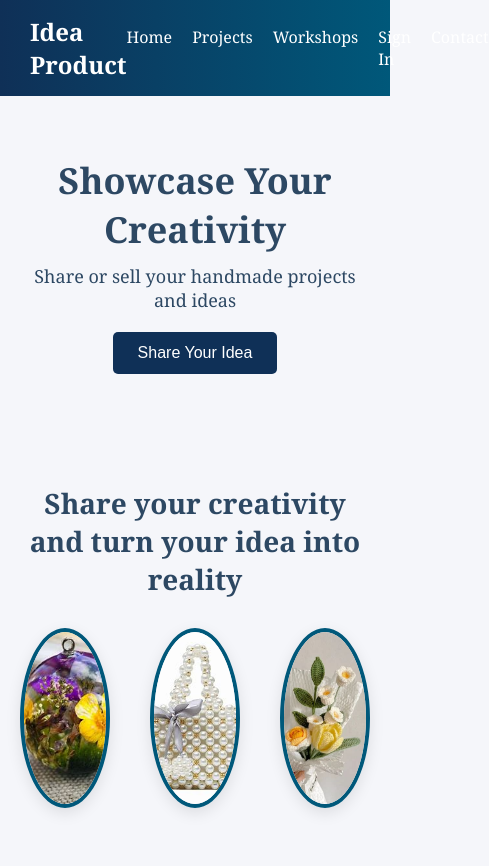
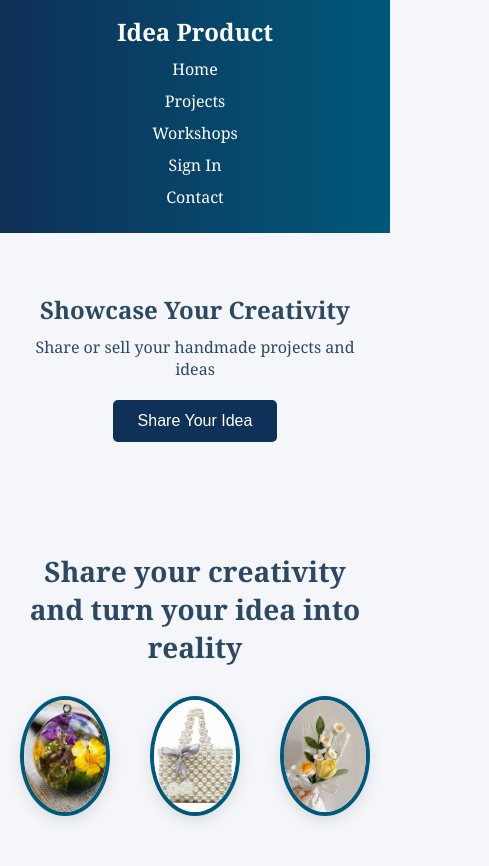
Before and after one commit to DoniaDirawi2004/final, a plain HTML site: page ht.html in a window 390 px wide. Shown: the whole page, 489 px wide, since content can reach past the window. Drawn offline with Linux system fonts and the light colour scheme.

Commit message:
Update Final.css

```diff
--- a/Final.css
+++ b/Final.css
@@ -92,3 +92,34 @@ nav a {
   height: 100%;
   object-fit: cover;
 }
+@media (max-width: 768px) {
+  header {
+    flex-direction: column;
+    align-items: center;
+    text-align: center;
+  }
+
+  nav ul {
+    flex-direction: column;
+    gap: 10px;
+    padding: 10px 0;
+  }
+
+  .project-gallery {
+    flex-direction: column;
+    align-items: center;
+  }
+
+  .circle {
+    width: 120px;
+    height: 120px;
+  }
+
+  .hero h1 {
+    font-size: 24px;
+  }
+
+  .hero p {
+    font-size: 16px;
+  }
+}
```
